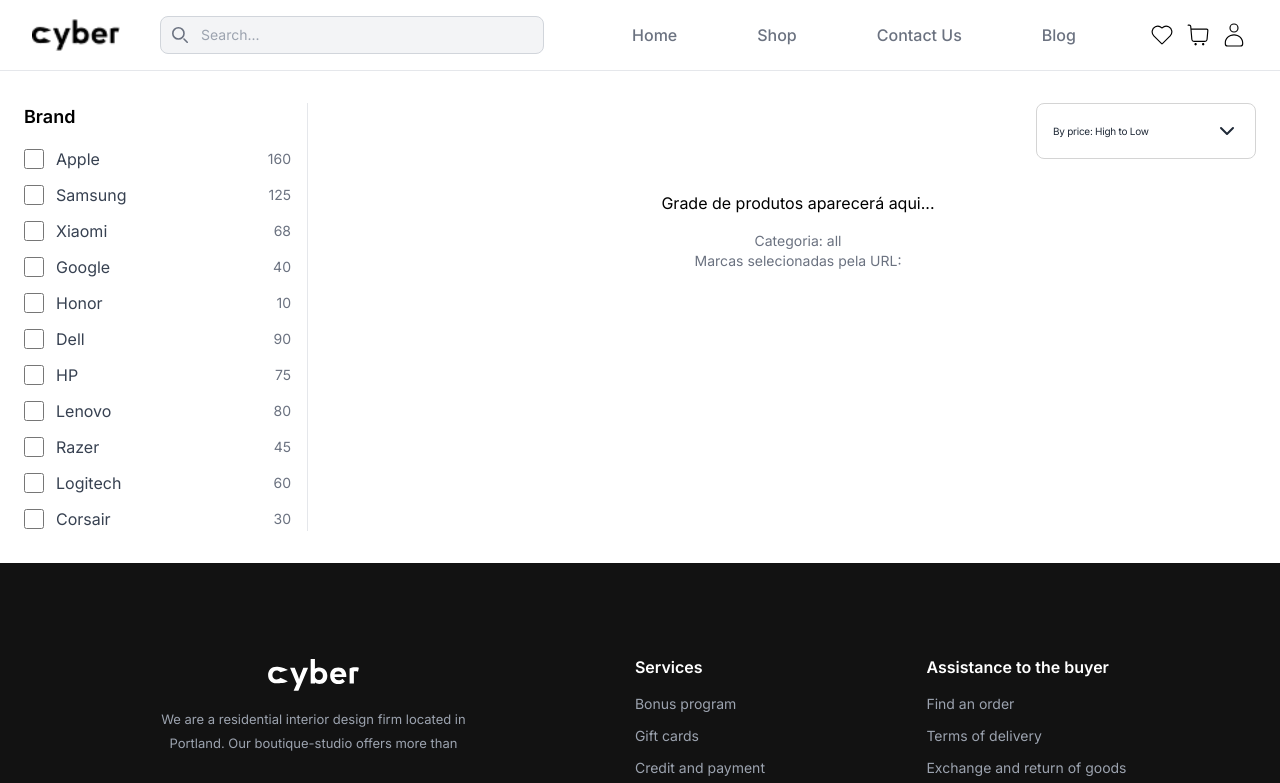
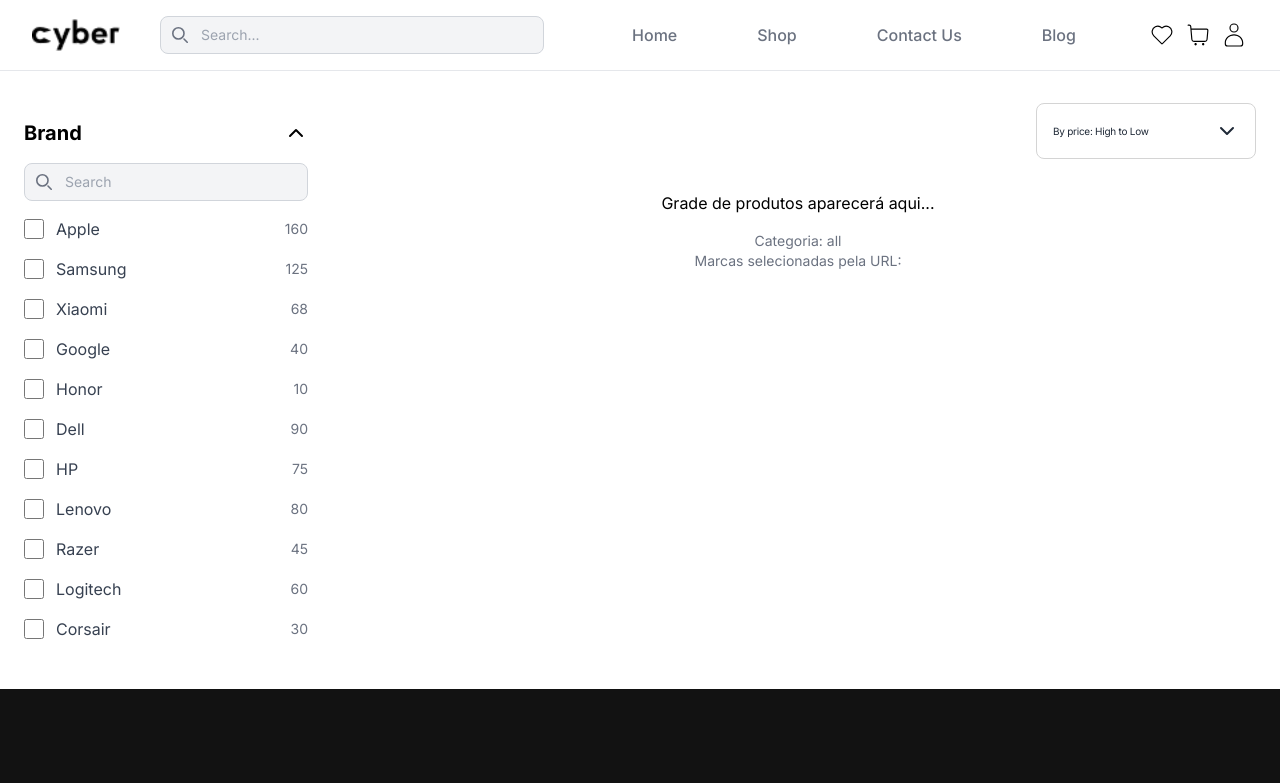
Before and after one commit to eduardobellini/cyber-web-front-Desafio03, a React (Vite) app in the folder vite-project/: page /shop in a window 1280 px wide. Shown: the top 783 px of the page. Built offline with nearby package versions, Linux system fonts and the light colour scheme.

Commit message:
refactor(FilterSidebar): remove mobile filter logic and enhance brand filtering functionality refactor(ShopControls): update focus ring color for better accessibility refactor(ProductsPage): simplify filter sidebar integration and improve layout structure

```diff
--- a/vite-project/src/components/ShopControls/FilterSidebar/filterSideBar.tsx
+++ b/vite-project/src/components/ShopControls/FilterSidebar/filterSideBar.tsx
@@ -1,46 +1,71 @@
-import React from 'react';
+// src/components/FilterSidebar/index.tsx
+
+import React, { useState } from 'react';
 import type { BrandData } from '../../../mocks/data';
 
+// Ícone de Seta (Chevron)
+const ChevronUpIcon = () => (
+    <svg width="24" height="24" viewBox="0 0 24 24" fill="none" xmlns="http://www.w3.org/2000/svg">
+        <path d="M18 15L12 9L6 15" stroke="currentColor" strokeWidth="2" strokeLinecap="round" strokeLinejoin="round"/>
+    </svg>
+);
+
+// A interface agora só tem o que é necessário para a sidebar estática
 interface FilterSidebarProps {
-  isOpen: boolean;
-  onClose: () => void;
   brands: BrandData[];
   selectedBrands: string[];
   onBrandChange: (brand: string) => void;
 }
 
-const FilterSidebar: React.FC<FilterSidebarProps> = ({ isOpen, onClose, brands, selectedBrands, onBrandChange }) => {
+const FilterSidebar: React.FC<FilterSidebarProps> = ({ brands, selectedBrands, onBrandChange }) => {
+  const [searchTerm, setSearchTerm] = useState('');
+  const [isBrandSectionOpen, setIsBrandSectionOpen] = useState(true);
+
+  const filteredBrands = brands.filter(brandData =>
+    brandData.brand.toLowerCase().includes(searchTerm.toLowerCase())
+  );
+
   return (
-    <>
-      <div
-        onClick={onClose}
-        className={`fixed inset-0 bg-black bg-opacity-50 z-40 transition-opacity duration-300 md:hidden ${isOpen ? 'opacity-100' : 'opacity-0 pointer-events-none'}`}
+    <aside>
+        <div>
+            <button
+                onClick={() => setIsBrandSectionOpen(!isBrandSectionOpen)}
+                className="w-full flex items-center justify-between py-4"
+            >
+                <h4 className="font-bold text-xl">Brand</h4>
+                <div className={`transition-transform duration-300 ${!isBrandSectionOpen && 'rotate-180'}`}>
+                    <ChevronUpIcon />
+                </div>
+            </button>
+
+            <div className={`transition-all duration-300 ease-in-out overflow-hidden ${isBrandSectionOpen ? 'max-h-[1000px]' : 'max-h-0'}`}>
+                <div className="pb-4">
+                    <div className="relative w-full mb-4">
+                        <div className="absolute inset-y-0 left-0 flex items-center pl-3 pointer-events-none">
+                            <svg className="w-4 h-4 text-gray-500" aria-hidden="true" fill="none" viewBox="0 0 20 20">
+                            <path stroke="currentColor" strokeLinecap="round" strokeLinejoin="round" strokeWidth="2" d="m19 19-4-4m0-7A7 7 0 1 1 1 8a7 7 0 0 1 14 0Z"/>
+                            </svg>
+                        </div>
+                        <input
+                            type="text"
+                            value={searchTerm}
+                            onChange={(e) => setSearchTerm(e.target.value)}
+                            className="block w-full pl-10 pr-4 py-2 text-sm text-gray-900 border border-gray-300 rounded-lg bg-gray-100 focus:ring-red-500 focus:border-red-500 outline-none"
+                            placeholder="Search"
                         />
-      <aside
-        className={`
-          fixed top-0 left-0 h-full w-80 bg-white z-50 transform transition-transform duration-300 ${isOpen ? 'translate-x-0' : '-translate-x-full'}
-          md:relative md:w-full md:h-auto md:translate-x-0 md:bg-transparent md:z-auto md:border-r md:pr-4
-        `}
-      >
-        <div className="p-6 md:p-0">
-          <div className="flex justify-between items-center mb-6 md:hidden">
-            <h3 className="text-xl font-semibold">Filters</h3>
-            <button onClick={onClose} className="text-2xl">&times;</button>
                     </div>
 
-          <div>
-            <h4 className="font-semibold mb-4 text-lg">Brand</h4>
-            <div className="space-y-3">
-              {brands.map(brandData => (
+                    <div className="space-y-4">
+                    {filteredBrands.map(brandData => (
                         <label key={brandData.brand} className="flex items-center justify-between cursor-pointer">
                             <div className="flex items-center space-x-3">
                                 <input
                                     type="checkbox"
                                     checked={selectedBrands.includes(brandData.brand)}
                                     onChange={() => onBrandChange(brandData.brand)}
-                            className="h-5 w-5 rounded border-gray-300 text-red-500 focus:ring-red-500"
+                                    className="h-5 w-5 rounded border-gray-300 text-gray-800 focus:ring-gray-800"
                                 />
-                        <span className="text-gray-700">{brandData.brand}</span>
+                                <span className="text-gray-700 text-base">{brandData.brand}</span>
                             </div>
                             <span className="text-sm text-gray-500">{brandData.total}</span>
                         </label>
@@ -48,8 +73,8 @@
                     </div>
                 </div>
             </div>
+        </div>
     </aside>
-    </>
   );
 };
 
--- a/vite-project/src/components/ShopControls/shopControls.tsx
+++ b/vite-project/src/components/ShopControls/shopControls.tsx
@@ -59,7 +59,7 @@
                     className="
                         h-full w-full flex items-center justify-between rounded-lg border-[0.5px] border-[#D4D4D4]
                         bg-white px-4 text-[10px] font-normal leading-4 tracking-tight
-                        text-gray-800 focus:outline-none focus:ring-2 focus:ring-red-500
+                        text-gray-800 focus:outline-none focus:ring-2 focus:ring-gray-800
                     "
                 >
                     <span>{selectedLabel}</span>
--- a/vite-project/src/pages/FilterPage/index.tsx
+++ b/vite-project/src/pages/FilterPage/index.tsx
@@ -76,9 +76,9 @@
                                     type="checkbox"
                                     checked={selectedBrands.includes(brandData.brand)}
                                     onChange={() => handleBrandChange(brandData.brand)}
-                                    className="h-5 w-5 rounded border-gray-300 text-red-500 focus:ring-red-500"
+                                    className="h-5 w-5 rounded border-gray-300 text-gray-800 focus:ring-gray-800"
                                 />
-                                <span className="text-gray-700">{brandData.brand}</span>
+                                <span className="text-gray-700 font-medium">{brandData.brand}</span>
                             </div>
                             <span className="text-sm text-gray-500">{brandData.total}</span>
                         </label>
--- a/vite-project/src/pages/ProductsPage/index.tsx
+++ b/vite-project/src/pages/ProductsPage/index.tsx
@@ -10,48 +10,41 @@
   const [searchParams] = useSearchParams();
 
   const [sortOrder, setSortOrder] = useState('high-to-low');
-  const [isFilterOpen, setIsFilterOpen] = useState(false);
 
+  // O estado das marcas selecionadas continua aqui, lendo da URL
   const [selectedBrands, setSelectedBrands] = useState<string[]>(
     searchParams.get('brands')?.split(',') || []
   );
 
   const availableBrands = mockBrandsByCategory[category] || [];
 
-  console.log('[ProductsPage] Categoria atual:', category);
-
+  // Esta função agora é usada apenas pela sidebar estática
   const handleBrandChange = (brand: string) => {
     const newSelected = selectedBrands.includes(brand)
       ? selectedBrands.filter(b => b !== brand)
       : [...selectedBrands, brand];
 
     setSelectedBrands(newSelected);
+    // Idealmente, aqui você atualizaria a URL em tempo real para refletir a seleção no desktop
   };
 
   return (
-    <>
-      <div className="md:hidden">
-        <FilterSidebar
-            isOpen={isFilterOpen}
-            onClose={() => setIsFilterOpen(false)}
-            brands={availableBrands}
-            selectedBrands={selectedBrands}
-            onBrandChange={handleBrandChange}
-        />
-      </div>
+    <main className="container mx-auto px-6 py-8">
+      {/* Adicionaremos o Breadcrumb aqui depois */}
 
-      <main className="container mx-auto px-6 py-8">
+      {/* Container principal com o layout de Grid para tablet/desktop */}
       <div className="md:grid md:grid-cols-4 md:gap-x-8">
+
+          {/* Coluna 1: Sidebar Estática (escondida no mobile) */}
           <aside className="hidden md:block md:col-span-1">
               <FilterSidebar
-                    isOpen={true}
-                    onClose={() => {}}
                   brands={availableBrands}
                   selectedBrands={selectedBrands}
                   onBrandChange={handleBrandChange}
               />
           </aside>
 
+          {/* Coluna 2: Conteúdo Principal */}
           <div className="md:col-span-3">
               <ShopControls
                   sortOrder={sortOrder}
@@ -59,6 +52,7 @@
                   category={category}
               />
 
+              {/* A Grade de Produtos virá aqui */}
               <div className="text-center">
                   <p>Grade de produtos aparecerá aqui...</p>
                   <p className="mt-4 text-sm text-gray-500">Categoria: {category}</p>
@@ -67,7 +61,6 @@
           </div>
       </div>
     </main>
-    </>
   );
 };
 
```
Lines whose indentation alone changed are shown as unchanged.
